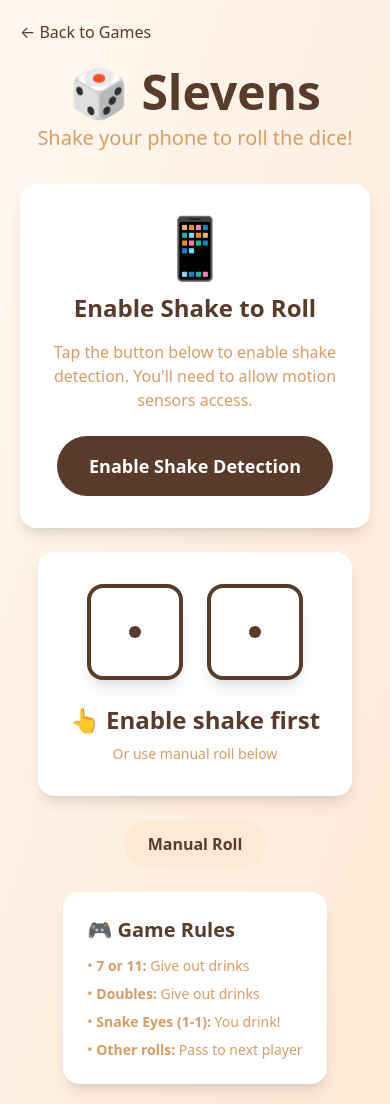
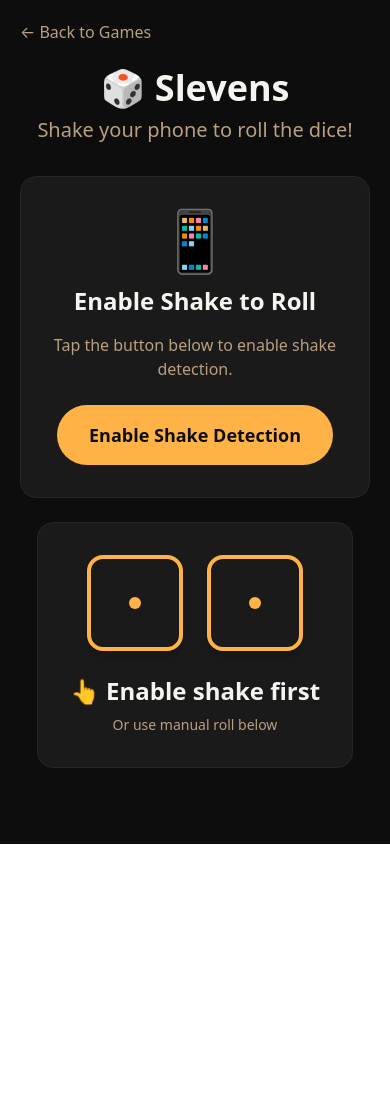
Before and after one commit to tstanmay13/tanmay-singh-landing, a Next.js app: page /games/slevens in a window 390 px wide. After the commit the page ends 844 px from the top, so only its background shows below. Built offline with nearby package versions, Linux system fonts and the light colour scheme.

Commit message:
feat: Update individual game pages with sushi bar theme
- Slevens game: dark theme with amber dice
- Snake game: dark theme with amber/salmon snake
- Added CLAUDE.md with orchestration guidelines

```diff
--- a/src/app/games/slevens/page.tsx
+++ b/src/app/games/slevens/page.tsx
@@ -22,12 +22,10 @@ export default function SlevensGamePage() {
     setMounted(true);
   }, []);
 
-  // Keep gameStateRef in sync with gameState
   useEffect(() => {
     gameStateRef.current = gameState;
   }, [gameState]);
 
-  // Enable shake detection (must be called from user gesture)
   const enableShake = async () => {
     try {
       if (typeof (DeviceMotionEvent as any).requestPermission === 'function') {
@@ -39,7 +37,6 @@ export default function SlevensGamePage() {
           alert('Permission denied. Please enable motion sensors in Settings.');
         }
       } else {
-        // Not iOS 13+ or permission not needed
         setupShakeDetection();
         setShakeEnabled(true);
       }
@@ -139,13 +136,13 @@ export default function SlevensGamePage() {
     };
 
     return (
-      <div className="w-24 h-24 bg-white rounded-2xl shadow-lg flex items-center justify-center border-4 border-[#593B2B]">
+      <div className="w-24 h-24 bg-[#1A1A1A] rounded-2xl shadow-lg flex items-center justify-center border-4 border-[#FFB347]">
         <div className="grid grid-cols-3 gap-2 p-3">
           {Array.from({ length: 9 }).map((_, i) => (
             <div
               key={i}
               className={`w-3 h-3 rounded-full ${
-                patterns[value].includes(i) ? 'bg-[#593B2B]' : 'bg-transparent'
+                patterns[value].includes(i) ? 'bg-[#FFB347]' : 'bg-transparent'
               }`}
             />
           ))}
@@ -159,20 +156,20 @@ export default function SlevensGamePage() {
   }
 
   return (
-    <div className="min-h-screen bg-gradient-to-br from-[#FFF8F0] to-[#FFE8D6] p-5 md:p-10">
+    <div className="min-h-screen bg-[#0D0D0D] text-[#F5F5F0] p-5 md:p-10">
       <div className="max-w-4xl mx-auto">
         <Link
           href="/games"
-          className="inline-block mb-6 text-[#593B2B] hover:text-[#D99C64] transition-colors"
+          className="inline-block mb-6 text-[#B8A082] hover:text-[#FFB347] transition-colors"
         >
           ← Back to Games
         </Link>
 
         <div className="text-center mb-8">
-          <h1 className="text-5xl font-bold text-[#593B2B] mb-2">
+          <h1 className="text-4xl md:text-5xl font-bold text-[#F5F5F0] mb-2">
             🎲 Slevens
           </h1>
-          <p className="text-xl text-[#D99C64]">
+          <p className="text-xl text-[#B8A082]">
             Shake your phone to roll the dice!
           </p>
         </div>
@@ -180,17 +177,17 @@ export default function SlevensGamePage() {
         <div className="flex flex-col items-center gap-6">
           {/* Enable Shake Button */}
           {!shakeEnabled && (
-            <div className="bg-white rounded-2xl p-8 shadow-lg text-center max-w-md">
+            <div className="bg-[#1A1A1A] border border-[#2A2520] rounded-2xl p-8 text-center max-w-md">
               <div className="text-6xl mb-4">📱</div>
-              <h2 className="text-2xl font-bold text-[#593B2B] mb-4">
+              <h2 className="text-2xl font-bold text-[#F5F5F0] mb-4">
                 Enable Shake to Roll
               </h2>
-              <p className="text-[#D99C64] mb-6">
-                Tap the button below to enable shake detection. You&apos;ll need to allow motion sensors access.
+              <p className="text-[#B8A082] mb-6">
+                Tap the button below to enable shake detection.
               </p>
               <button
                 onClick={enableShake}
-                className="px-8 py-4 bg-[#593B2B] text-white rounded-full font-semibold hover:bg-[#D99C64] transition-colors text-lg"
+                className="px-8 py-4 bg-[#FFB347] text-[#0D0D0D] rounded-full font-semibold hover:bg-[#FFB347]/80 transition-colors text-lg"
               >
                 Enable Shake Detection
               </button>
@@ -198,7 +195,7 @@ export default function SlevensGamePage() {
           )}
 
           {/* Dice Display */}
-          <div className="bg-white rounded-2xl p-8 shadow-lg">
+          <div className="bg-[#1A1A1A] border border-[#2A2520] rounded-2xl p-8">
             <div className="flex gap-6 justify-center mb-6">
               <div className={gameState === 'rolling' ? 'animate-bounce' : ''}>
                 <DiceFace value={dice1} />
@@ -211,59 +208,46 @@ export default function SlevensGamePage() {
             <div className="text-center min-h-[60px]">
               {gameState === 'ready' && (
                 <div>
-                  <p className="text-2xl font-bold text-[#593B2B] mb-2">
+                  <p className="text-2xl font-bold text-[#F5F5F0] mb-2">
                     {shakeDetected ? '📳 Shake Detected!' : shakeEnabled ? '🤳 Shake to Roll' : '👆 Enable shake first'}
                   </p>
-                  <p className="text-sm text-[#D99C64]">
+                  <p className="text-sm text-[#B8A082]">
                     {shakeEnabled ? 'Give your phone a good shake!' : 'Or use manual roll below'}
                   </p>
                 </div>
               )}
 
               {gameState === 'rolling' && (
-                <p className="text-2xl font-bold text-[#593B2B] animate-pulse">
+                <p className="text-2xl font-bold text-[#FFB347] animate-pulse">
                   🎲 Rolling...
                 </p>
               )}
 
               {gameState === 'result' && (
                 <div>
-                  <p className="text-2xl font-bold text-[#593B2B] mb-4">
+                  <p className="text-2xl font-bold text-[#FFB347] mb-4">
                     {message}
                   </p>
                   <button
                     onClick={nextTurn}
-                    className="px-6 py-3 bg-[#593B2B] text-white rounded-full font-semibold hover:bg-[#D99C64] transition-colors"
+                    className="px-6 py-3 bg-[#FFB347] text-[#0D0D0D] rounded-full font-semibold hover:bg-[#FFB347]/80 transition-colors"
                   >
-                    Next Turn
+                    Next Turn →
                   </button>
                 </div>
               )}
             </div>
           </div>
 
-          {/* Manual Roll Button */}
-          {gameState === 'ready' && (
+          {/* Manual Roll (for desktop) */}
+          {shakeEnabled && gameState === 'ready' && (
             <button
               onClick={manualRoll}
-              className="px-6 py-3 bg-[#FFE8D6] text-[#593B2B] rounded-full font-semibold hover:bg-[#D99C64] hover:text-white transition-colors"
+              className="px-6 py-3 bg-[#1A1A1A] border border-[#FFB347]/50 text-[#FFB347] rounded-full font-semibold hover:border-[#FFB347] transition-colors"
             >
-              Manual Roll
+              Or click to roll 🎲
             </button>
           )}
-
-          {/* Game Rules */}
-          <div className="bg-white rounded-2xl p-6 shadow-lg max-w-md">
-            <h3 className="text-xl font-semibold text-[#593B2B] mb-3">
-              🎮 Game Rules
-            </h3>
-            <ul className="text-[#D99C64] space-y-2 text-sm">
-              <li>• <strong>7 or 11:</strong> Give out drinks</li>
-              <li>• <strong>Doubles:</strong> Give out drinks</li>
-              <li>• <strong>Snake Eyes (1-1):</strong> You drink!</li>
-              <li>• <strong>Other rolls:</strong> Pass to next player</li>
-            </ul>
-          </div>
         </div>
       </div>
     </div>
```
Also changed, not shown: src/app/games/snakes/page.tsx (+26 -47 lines), 1 other file (tests, documents, lock files or other folders).
